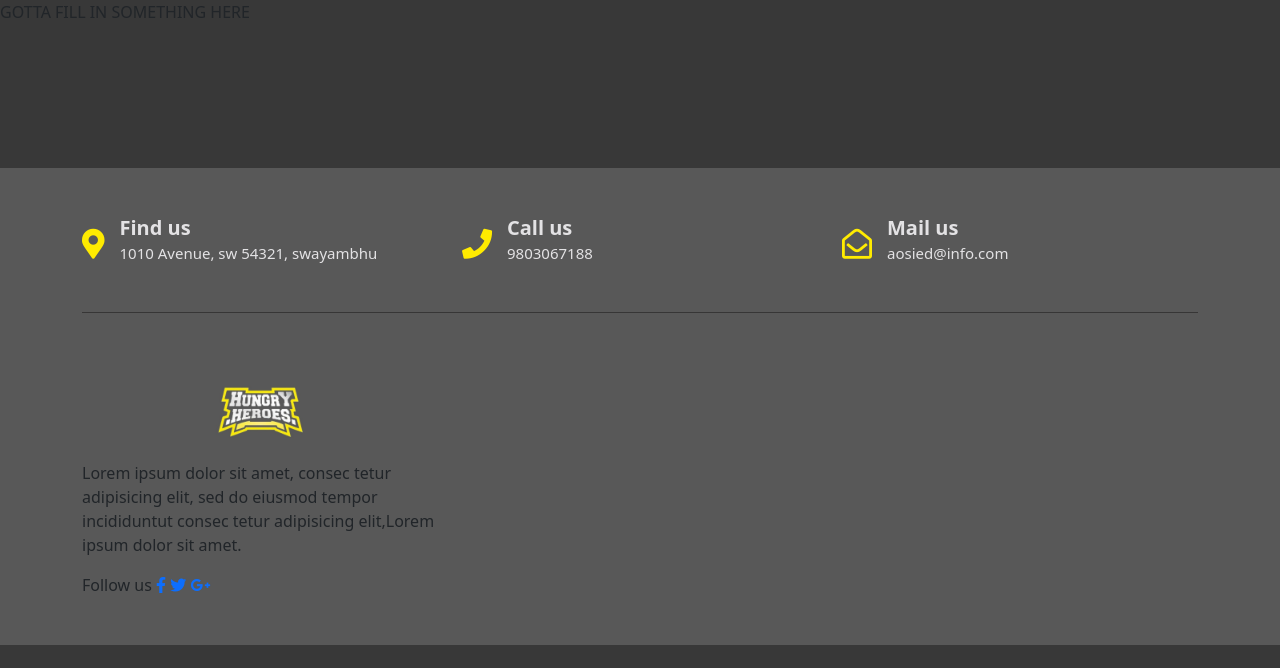
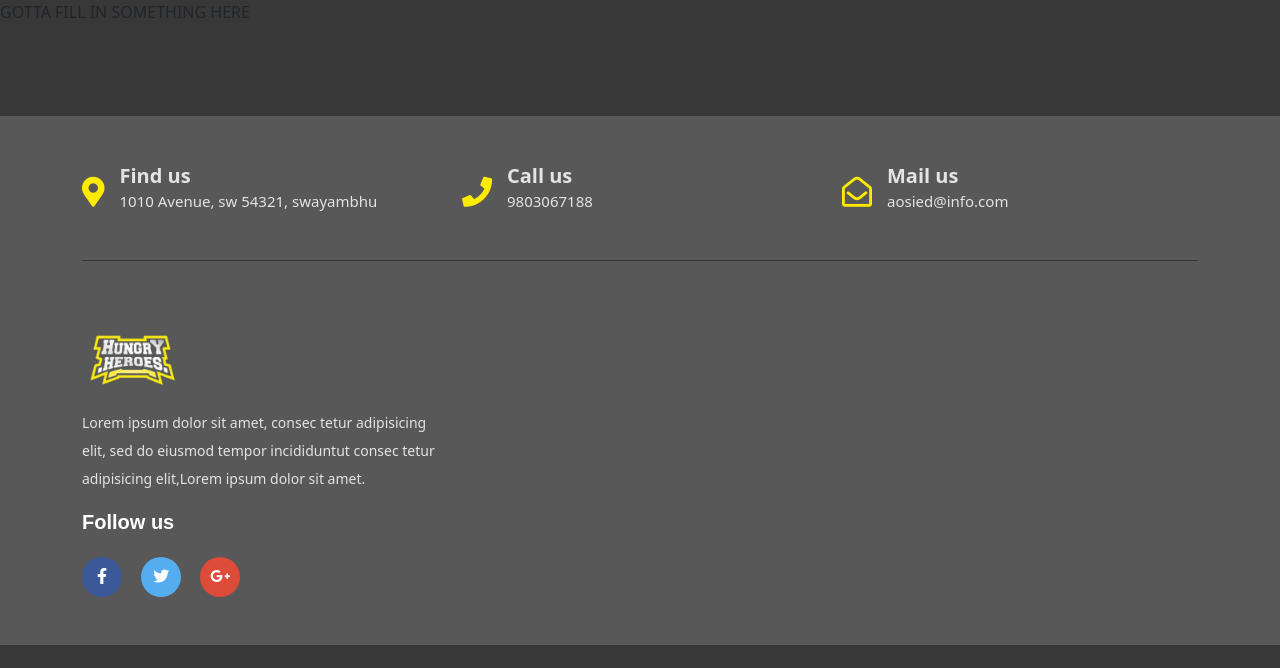
Before and after one commit to anishDev419/palisha, a Django app: page / in a window 1280 px wide. Shown: the part 132-800 px from the top of the page. Run offline with Django 4.2, Linux system fonts and the light colour scheme; some libraries are stand-ins or nearby versions; some web fonts are replaced.

Commit message:
FOOTER DRAFT 2.2: FOOTER WIDGET FIRST SECTION

```diff
--- a/static/css/styles.css
+++ b/static/css/styles.css
@@ -156,6 +156,60 @@
     height: auto; /* Maintain aspect ratio */
 }
 
+
 /* FOOTER IMG ENDS */
 
+.footer-text p {
+  margin-bottom: 14px;
+  font-size: 14px;
+  color: #e3e2e4;
+  line-height: 28px;
+}
+
+.footer-social-icon span {
+  color: #fff;
+  display: block;
+  font-size: 20px;
+  font-weight: 700;
+  font-family: 'Poppins', sans-serif;
+  margin-bottom: 20px;
+}
+
+.footer-social-icon a {
+  color: #fff;
+  font-size: 16px;
+  margin-right: 15px;
+}
+.footer-social-icon i {
+  height: 40px;
+  width: 40px;
+  text-align: center;
+  line-height: 38px;
+  border-radius: 50%;
+}
+.facebook-bg{
+  background: #3B5998;
+}
+.twitter-bg{
+  background: #55ACEE;
+}
+.google-bg{
+  background: #DD4B39;
+}
+.footer-widget-heading h3 {
+  color: #fff;
+  font-size: 20px;
+  font-weight: 600;
+  margin-bottom: 40px;
+  position: relative;
+}
+.footer-widget-heading h3::before {
+  content: "";
+  position: absolute;
+  left: 0;
+  bottom: -15px;
+  height: 2px;
+  width: 50px;
+  background: #ff5e14;
+}
 /* FOOTER ENDS */
--- a/templates/base.html
+++ b/templates/base.html
@@ -1,7 +1,17 @@
 <!DOCTYPE html>
 <html lang="en" style="height: 100%">
 <head>
+
     {% load static %}
+
+    {% block imports %}
+
+    {% load bootstrap5 %}
+    {% bootstrap_css %}
+    {% bootstrap_javascript %}
+
+    {% endblock %}
+
     <meta charset="UTF-8">
     <title>{% block title %}Hungry Heroes Store{% endblock %}</title>
     <!-- Include your CSS stylesheets -->
--- a/templates/footer.html
+++ b/templates/footer.html
@@ -1,7 +1,4 @@
 {% load static %}
-{% load bootstrap5 %}
-{% bootstrap_css %}
-{% bootstrap_javascript %}
 
 <div class="footer-container" >
     <footer class="footer-section">
@@ -45,7 +42,7 @@
                     <div class="col-xl-4 col-lg-4 mb-50">
                          <div class="footer-widget">
 
-                            <div class="footer-logo">
+                            <div class="footer-logo mx-0">
                                 <img src="{% static '/assets/logo_re.jpg' %}" class="img-fluid" alt="logo">
                             </div>
 
```
Also changed, not shown: 1 other file.
